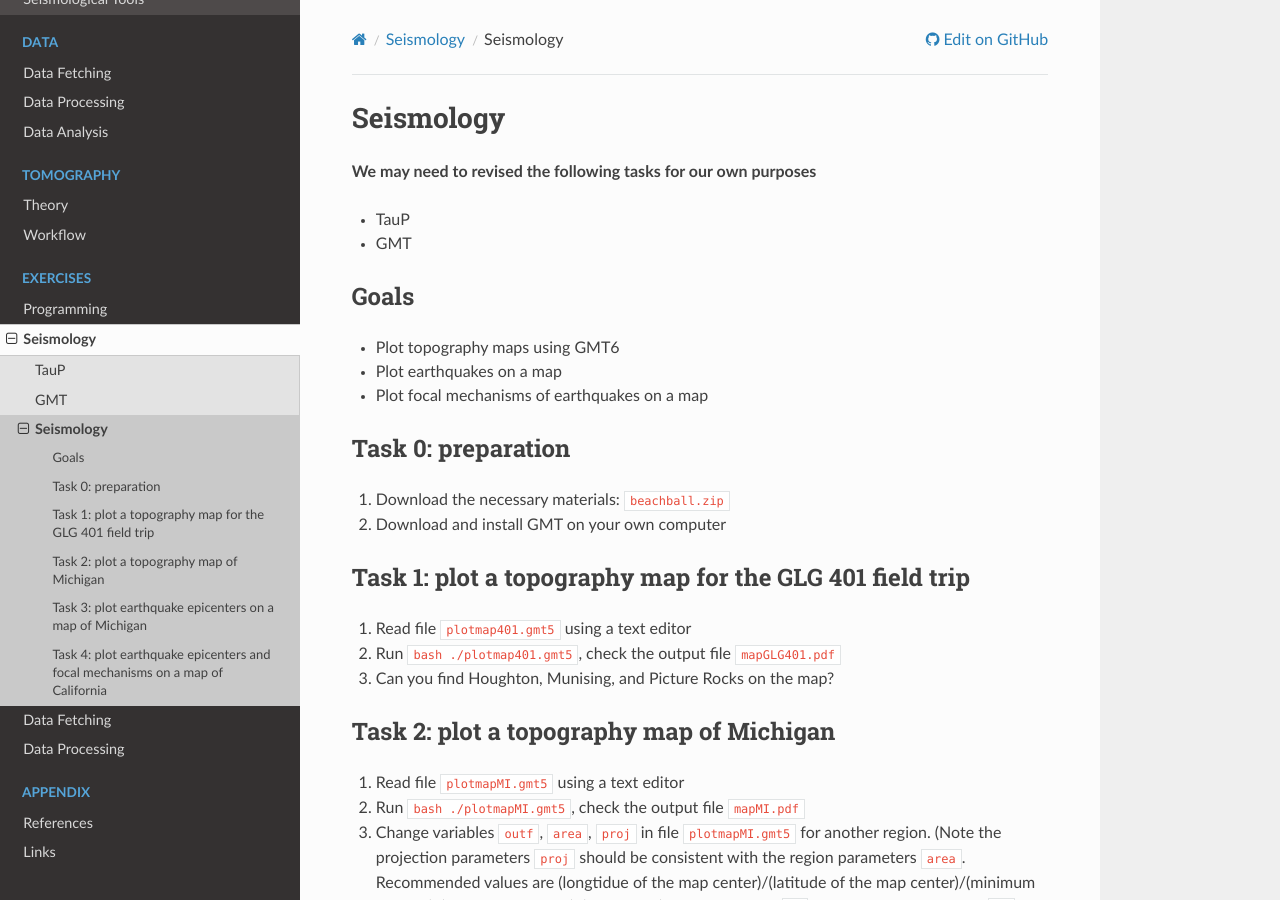
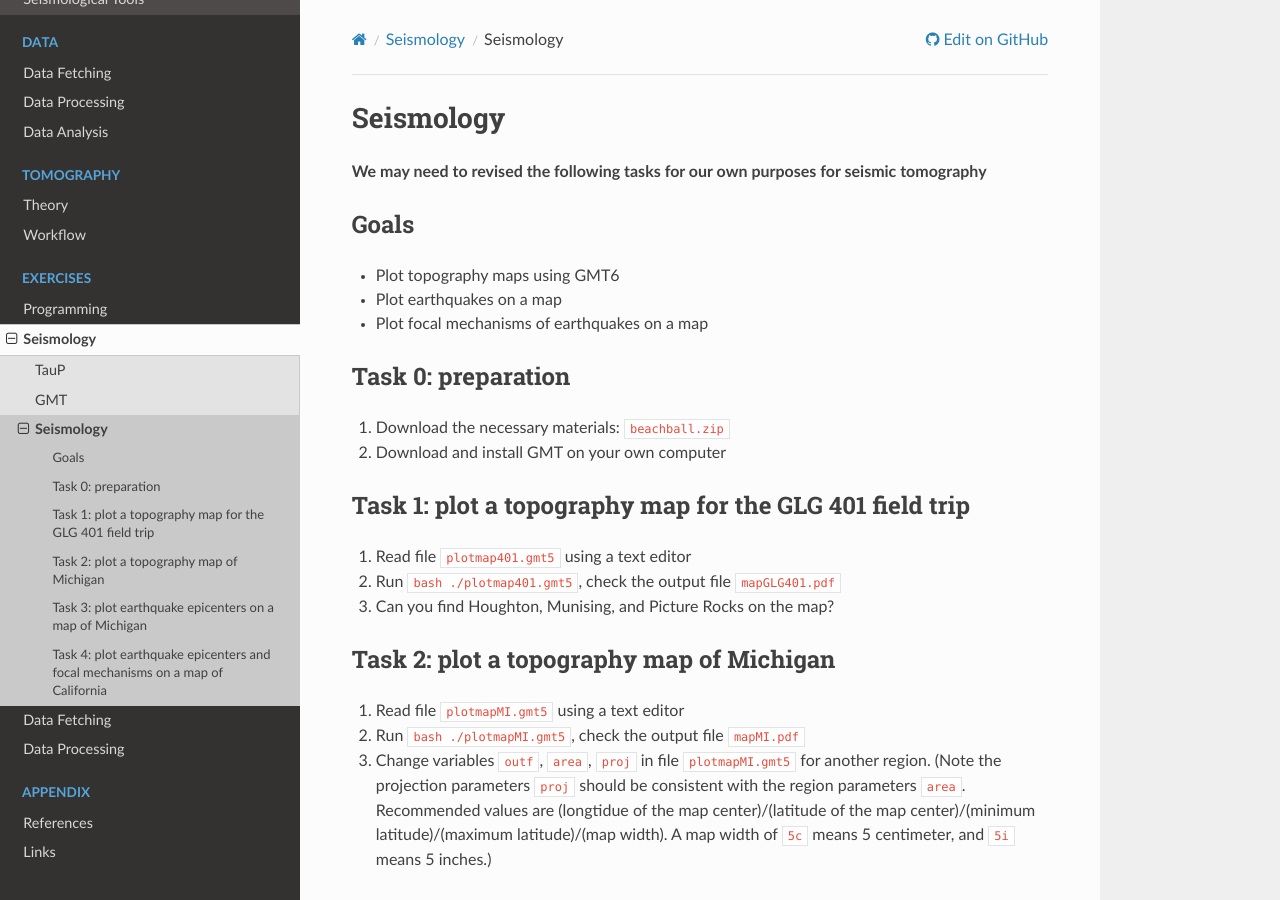
Before and after one commit to MIGG-NTU/SeisTomo_Tutorials, a Sphinx documentation site: the page built from source/exercises/seismology/seismology.rst, in a window 1280 px wide and 900 px high. Built offline with Sphinx 7.4.7 and the Read the Docs theme 2.0.0, drawn with Linux system fonts in a browser that asks for light colours.

Commit message:
update homework content

```diff
--- a/source/exercises/programming/index.rst
+++ b/source/exercises/programming/index.rst
@@ -1,7 +1,7 @@
 Programming
 ===========
 
-**We may have some exercises to let the students to complete about Linux command lines and Python.**
+**We may need to revised the following tasks for our own purposes for seismic tomography**
 
 
 Bash
--- a/source/exercises/seismology/gmt.rst
+++ b/source/exercises/seismology/gmt.rst
@@ -1,5 +1,8 @@
 GMT
 ====
+
+**We may need to revised the following tasks for our own purposes for seismic tomography**
+
 
 Here is a homework to help you learn how to plot a simple map in GMT (``GMT-training.tar.gz``)
 
--- a/source/exercises/seismology/seismology.rst
+++ b/source/exercises/seismology/seismology.rst
@@ -1,10 +1,7 @@
 Seismology
 ==========
 
-**We may need to revised the following tasks for our own purposes**
-
-- TauP
-- GMT
+**We may need to revised the following tasks for our own purposes for seismic tomography**
 
 
 Goals
```
